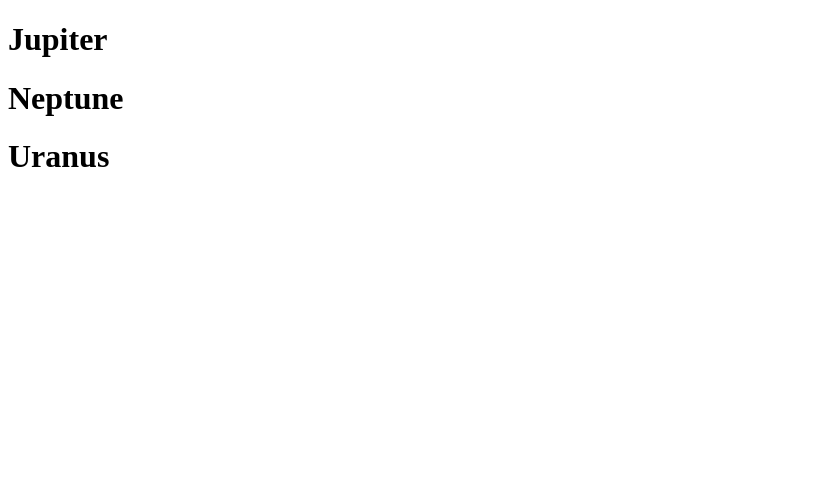
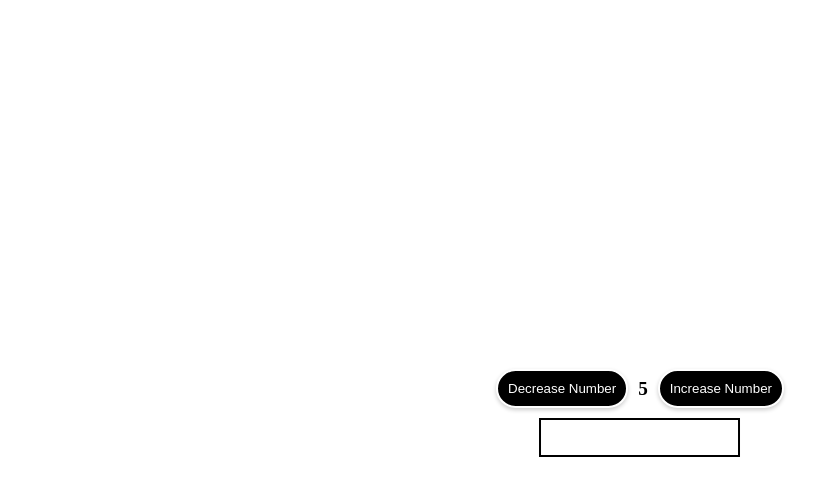
Before and after one commit to JonathanCabalquinto/react-genesis, a React (Create React App) app: page / in a window 1280 px wide. Shown: the top 496 px of the page, without its empty margins (0-840 px from the left). Built offline with nearby package versions, Linux system fonts and the light colour scheme.

Commit message:
#refs-react "Exercise 2"
#What has been done
- utilizing useState
- added css designs

```diff
--- /dev/null
+++ b/src/assets/Exercise2.css
@@ -0,0 +1,58 @@
+.container {
+    height: 100vh;
+    position: relative;
+}
+
+.vertical-center {
+    margin: 0;
+    position: absolute;
+    top: 50%;
+    left: 50%;
+    -ms-transform: translate(-50%, -50%);
+    transform: translate(-50%, -50%);
+}
+
+.vertical-center .iteration {
+    display: flex;
+    align-items: center;
+    justify-content: center;
+}
+
+.vertical-center .iteration button {
+    padding: 10px;
+    margin: 10px;
+    border-radius: 5em;
+    background-color: #000000;
+    border: 2px solid white;
+    color: white;
+    box-shadow: 0 2px 4px rgba(0, 0, 0, 0.2);
+}
+
+.vertical-center .iteration button:hover {
+    cursor: pointer;
+    background-color: white;
+    border: 2px solid black;
+    color: black;
+}
+
+.iteration span {
+    font-weight: bold;
+    font-size: larger;
+}
+
+.container input {
+    padding: 10px;
+    border: 2px solid black;
+}
+
+.input-value {
+    display: flex;
+    align-items: center;
+    justify-content: center;
+}
+
+span {
+    display: flex;
+    align-items: center;
+    justify-content: center;
+}
--- /dev/null
+++ b/src/exercises/Exercise2.js
@@ -0,0 +1,37 @@
+import '../assets/Exercise2.css'
+import { useState } from "react";
+
+const Exercise2 = () => {
+    const [age, setNumber] = useState(5)
+    const [inputValue, setInputvalue] = useState("")
+
+    const increaseAge = () => {
+        setNumber(age + 1)
+    }
+
+    const handleInputOnchange = (event) => {
+        setInputvalue(event.target.value)
+    }
+
+    const decreaseAge = () => {
+        setNumber(age - 1)
+    }
+    return (
+        <div className="container">
+            <div className='vertical-center'>
+                <div className='iteration'>
+                    <button onClick={decreaseAge}>Decrease Number</button>
+                    <span>{age}</span>
+                    <button onClick={increaseAge}>Increase Number</button>
+                </div>
+                <div className='input-value'>
+                    <input onChange={handleInputOnchange} />
+                </div>
+                <span>{inputValue}</span>
+            </div>
+
+        </div>
+    )
+}
+
+export default Exercise2
--- a/src/index.js
+++ b/src/index.js
@@ -1,14 +1,13 @@
 import React from "react";
 import ReactDOM from "react-dom/client";
 import reportWebVitals from './reportWebVitals';
-// import App from './App';
-import Exercise1 from './exercises/Exercise1';
+import Exercise2 from './exercises/Exercise2';
 
 
 const root = ReactDOM.createRoot(document.getElementById('root'));
 root.render(
     <React.StrictMode>
-        <Exercise1 />
+        <Exercise2 />
     </React.StrictMode>
 );
 reportWebVitals();
```
